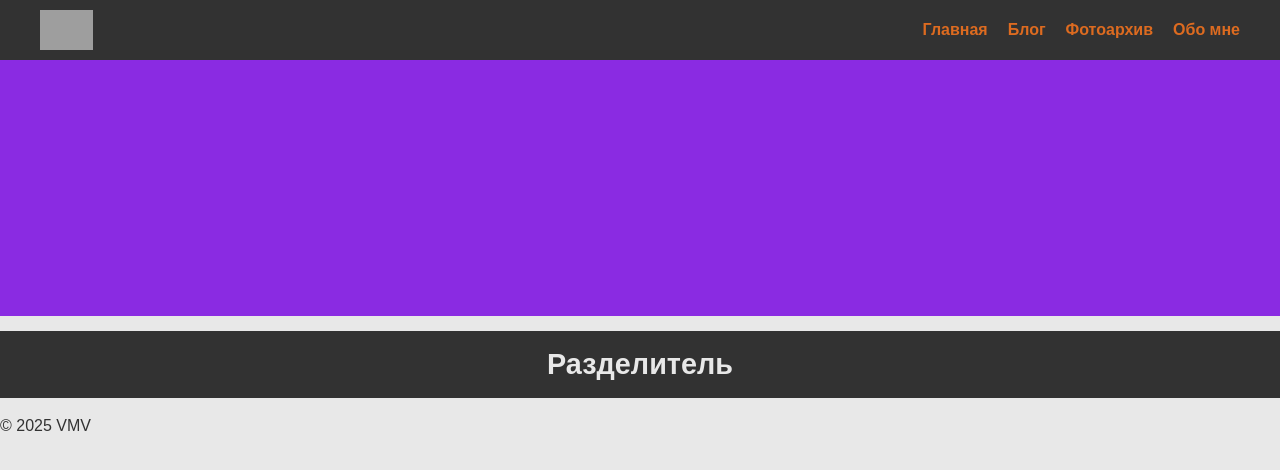
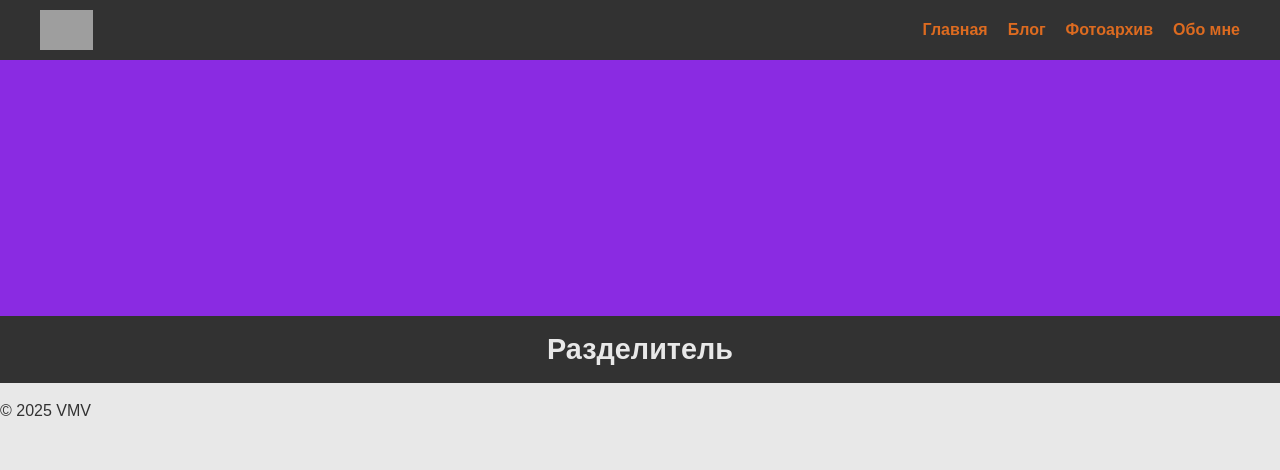
Before and after one commit to VershininMV/vershininmv.github.io, a Jekyll site: the page built from about/index.html, in a window 1280 px wide. Shown: the top 470 px of the page. Built offline with Jekyll 4.4.1, drawn with Linux system fonts in a browser that asks for light colours; grey boxes are pictures that could not be loaded.

Commit message:
Update style.css

```diff
--- a/css/style.css
+++ b/css/style.css
@@ -67,13 +67,12 @@ body {
   overflow: hidden;
 }
 
-/* Разделители */
+/* Разделители (без отступов) */
 .section-divider {
   background: #323232;
   color: #e8e8e8;
   padding: 12px 0;
   text-align: center;
-  margin: 15px 0;
 }
 
 .section-divider h2 {
@@ -122,7 +121,7 @@ img {
 
 /* Секции с контентом */
 .content-section {
-  padding: 10px 0;
+  padding: 15px 0;
 }
 
 /* Секции "Обо мне" и основных хобби */
```
